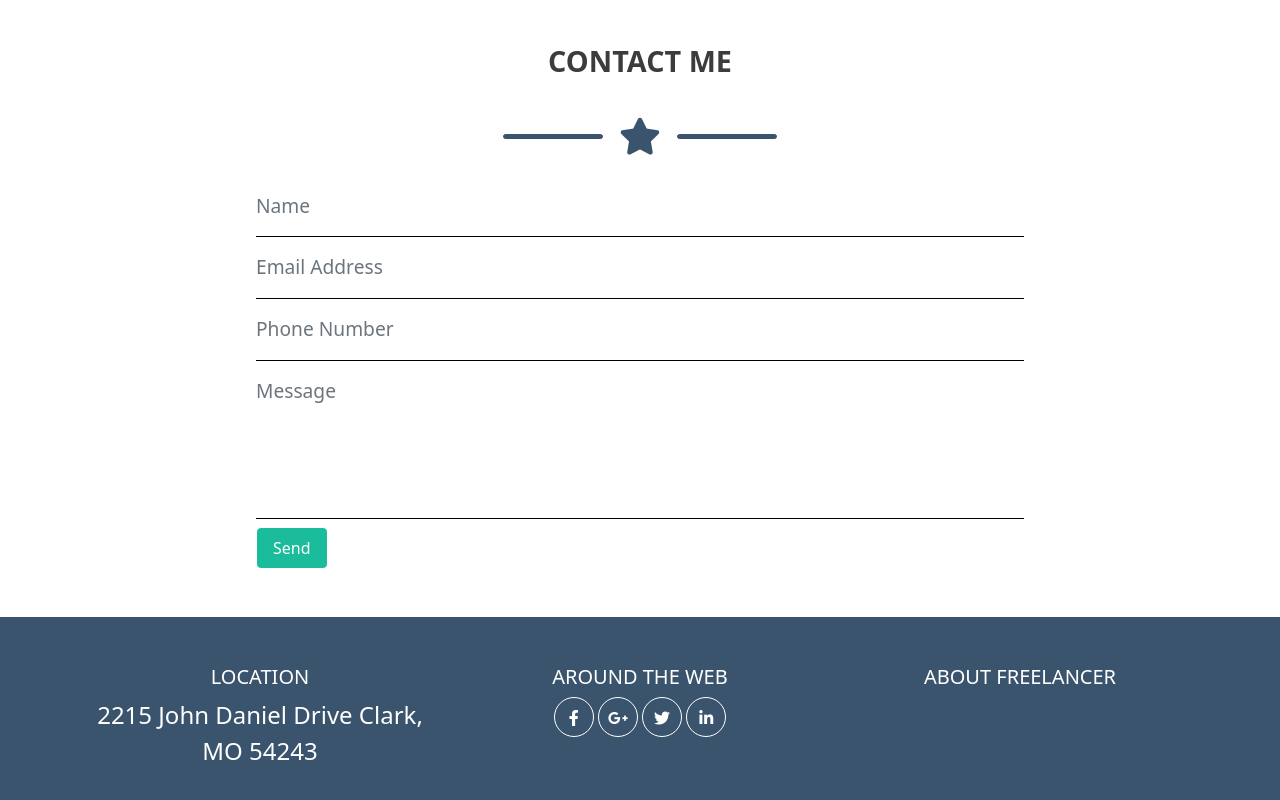
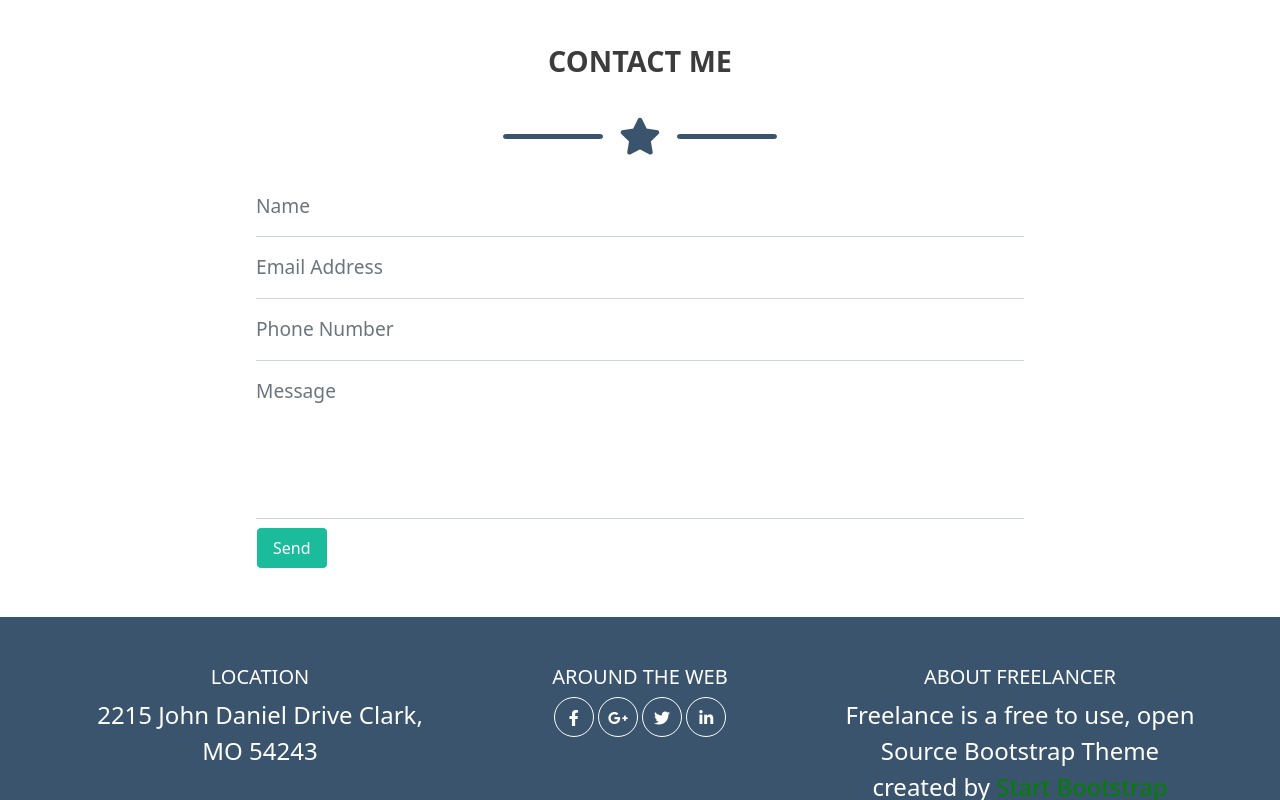
Before and after one commit to Lolloc99/html-css-bootstrap-freelancer, a plain HTML site: page index.html in a window 1280 px wide. Shown: the part 2000-2800 px from the top of the page. Drawn offline with nearby package versions, Linux system fonts and the light colour scheme.

Commit message:
Parte mancante del footer aggiunta

```diff
--- a/css/style.css
+++ b/css/style.css
@@ -144,6 +144,12 @@ img {
 .ms_section_title_dark {
     color: #3c3c3c;
 }
+
+.img_container img {
+    border-radius: 10px;
+}
+
+
 /* /Sezione 1 */
 
 /* Section 2 */
@@ -167,8 +173,11 @@ img {
     padding: 1rem 0;
     border-left: 0;
     border-right: 0;
-    border-bottom: 1px solid black;
     border-radius: 0;
+}
+
+.ms_form:focus {
+    box-shadow: none;
 }
 
 .ms_form_message {
@@ -206,6 +215,15 @@ img {
 .ms_social ul {
     padding: 0;
 }
+
+#ms_a_green {
+    color: green;
+    text-decoration: none;
+}
+
+#ms_a_green:hover {
+    text-decoration: underline;
+}
 /* /Footer */
 
 /* /MAIN */
--- a/index.html
+++ b/index.html
@@ -39,6 +39,7 @@
 
     <!-- Main -->
     <main>
+        <!-- Banner -->
         <section class="jumbotron bg_green">
             <div class="row justify-content-center">
                 <div class="img_jumbotron">
@@ -59,6 +60,7 @@
                 <h1 class="ms_sub_white">GRAPHIC ARTIST - WEB DESIGNER - ILLUSTRATOR</h1>
             </div>
         </section>
+        <!-- /Banner -->
 
         <!-- Sezione 1 -->
         <section class="py-5">
@@ -195,7 +197,7 @@
                     </div>
                     <div class="col-12 col-md-4 text-center">
                         <h5 class="text-white">ABOUT FREELANCER</h5>
-                        <p class="ms_footer_p"></p>
+                        <p class="ms_footer_p">Freelance is a free to use, open Source Bootstrap Theme created by <a href="" id="ms_a_green">Start Bootstrap</a></p>
                     </div>
                 </div>
             </div>
```
